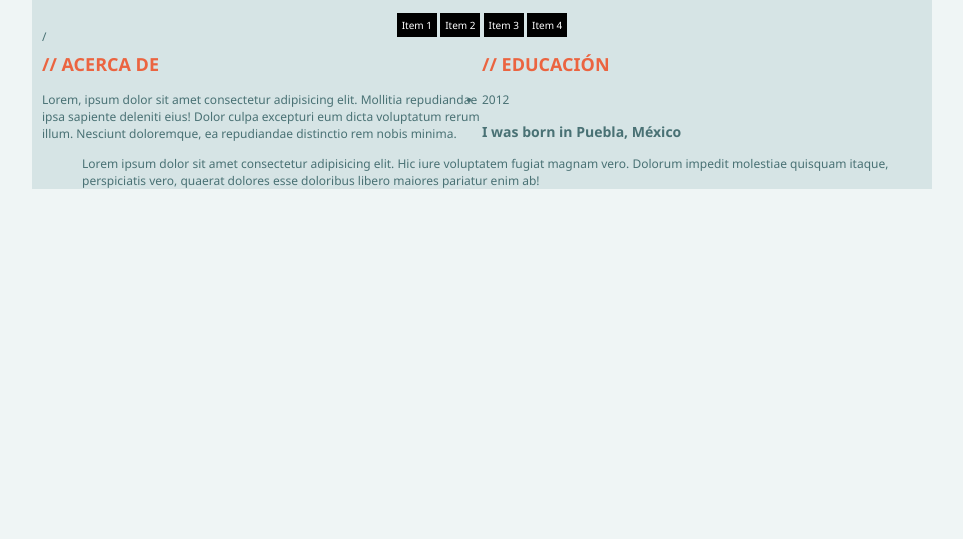
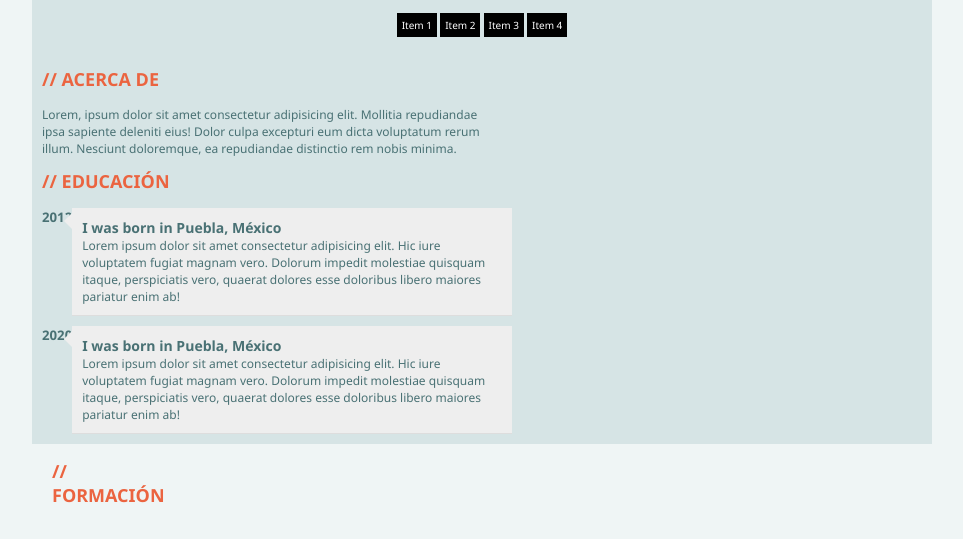
Before and after one commit to ingridsfd/ingrid-genmexch23-fsjava, a plain HTML site: page INTRO-WEB-5/pages/cv_vitae.html in a window 1280 px wide. Shown: the part 261-800 px from the top of the page, without its empty margins (158-1121 px from the left). Drawn offline with Linux system fonts and the light colour scheme.

Commit message:
fixingEducationCvCSS

```diff
--- a/INTRO-WEB-5/css/styles.css
+++ b/INTRO-WEB-5/css/styles.css
@@ -140,7 +140,7 @@ ambos.*/
 .clearfix::before {
 	display: table;
 	line-height: 0;
-	content: '/';
+	/*content: '/';*/
 }
 
 .pull-left {
@@ -154,3 +154,48 @@ ambos.*/
 .col-60 {
 	width: 50%;
 }
+
+.col-40 {
+	width: 40px;
+}
+
+
+/********/
+.containerflex{
+	display: flex;
+}
+
+.education ul {
+	list-style: none;
+	margin: 0;
+	padding: 0;
+}
+
+.education .year {
+	font-size: 1.1em;
+	font-weight: bold;
+}
+
+.education .description {
+	background: #EEEEEE;
+	border-bottom: 1px solid #DDDDDD;
+	padding: 10px;
+	margin-bottom: 10px;
+	position: relative;
+	box-sizing: border-box;
+}
+
+.education .description h3,
+.education .description p {
+	margin-top: 0;
+	margin-bottom: 0;
+}
+
+.education .description p::after {
+	content: "";
+	position: absolute;
+	border: 8px solid transparent;
+	border-right: 8px solid #EEEEEE;
+	top: 5px;
+	left: -16px;
+}
--- a/INTRO-WEB-5/pages/cv_vitae.html
+++ b/INTRO-WEB-5/pages/cv_vitae.html
@@ -59,8 +59,8 @@
         <section class="row clearfix">
             <div class="pull-left col-60">
                 <div>
-                    <article>
-                        <h2>Acerca de </h2>
+                    <article class="education">
+                        <h2 clas="col-60">Acerca de </h2>
                         <p>Lorem, ipsum dolor sit amet consectetur adipisicing elit.
                             Mollitia repudiandae ipsa sapiente deleniti
                             eius! Dolor culpa excepturi eum dicta voluptatum rerum illum.
@@ -69,14 +69,15 @@
                     </article>
                 </div>
             </div>
-            <article>
-                <h2>Educación</h2>
+            <article class="education">
+                <h2 class="col-60">Educación</h2>
                 <ul>
                     <li>
-                        <div>
+                        <div class="containerflex">
+                            <div class="pull-left col-10 year">
                                 2012
                             </div>
-                        <div>
+                            <div class="pull-left col-60 description">
                                 <h3> I was born in Puebla, México</h3>
                                 <p>Lorem ipsum dolor sit amet consectetur
                                     adipisicing elit. Hic iure voluptatem fugiat
@@ -85,11 +86,32 @@
                                     dolores esse doloribus libero maiores
                                     pariatur enim ab!</p>
                             </div>
+                        </div>
+                    </li>
+                    <li>
+                        <div class="containerflex">
+                            <div class="col-10 year">
+                                2020
+                            </div>
+                            <div class="pull-left col-60 description">
+                                <h3> I was born in Puebla, México</h3>
+                                <p>Lorem ipsum dolor sit amet consectetur
+                                    adipisicing elit. Hic iure voluptatem fugiat
+                                    magnam vero. Dolorum impedit molestiae
+                                    quisquam itaque, perspiciatis vero, quaerat
+                                    dolores esse doloribus libero maiores
+                                    pariatur enim ab!</p>
+                            </div>
+                        </div>
                     </li>
                 </ul>
             </article>
+            <div class="row">
+                <div class="pull-left col-40">
+                    <h2>Formación</h2>
+                </div>
+            </div>
         </section>
-
         <footer>
         </footer>
     </div>
```
Lines whose indentation alone changed are shown as unchanged.
